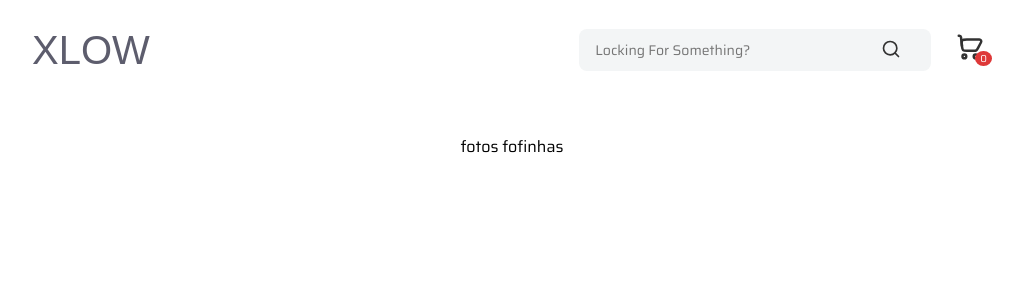
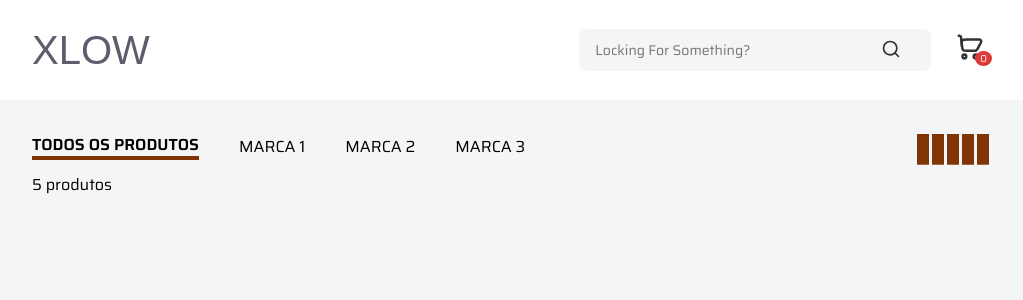
Before and after one commit to lelec0/DesafioXFlow, a Next.js app in the folder xlow/: page / in a window 1280 px wide. Shown: the top 300 px of the page, without its empty margins (128-1151 px from the left). Built offline with nearby package versions, Linux system fonts and the light colour scheme; a web font is replaced by a local one.

Commit message:
feat: middle tag

```diff
--- a/xlow/src/app/globals.css
+++ b/xlow/src/app/globals.css
@@ -4,6 +4,8 @@
   --support-text: #737380;
   --background-red: #de3838;
   --background-a: #f3f5f6;
+  --background-b: #f3f5f6;
+  --select-orange: #803604;
 }
 
 * {
--- a/xlow/src/app/page.module.css
+++ b/xlow/src/app/page.module.css
@@ -4,4 +4,5 @@
   align-items: center;
   padding: 34px 160px;
   min-height: 100vh;
+  background-color: var(--background-b);
 }
--- a/xlow/src/app/page.tsx
+++ b/xlow/src/app/page.tsx
@@ -1,7 +1,12 @@
 "use client";
 
+import { MiddleBar } from "@/components/middle-bar";
 import styles from "./page.module.css";
 
 export default function Home() {
-  return <main className={styles.main}>fotos fofinhas</main>;
+  return (
+    <main className={styles.main}>
+      <MiddleBar />
+    </main>
+  );
 }
--- /dev/null
+++ b/xlow/src/components/Icons/BlockIcon.tsx
@@ -0,0 +1,20 @@
+export function BlockIcon() {
+  return (
+    <svg
+      version="1.0"
+      xmlns="http://www.w3.org/2000/svg"
+      width="9.000000pt"
+      height="23.000000pt"
+      viewBox="0 0 9.000000 23.000000"
+      preserveAspectRatio="xMidYMid meet"
+    >
+      <g
+        transform="translate(0.000000,23.000000) scale(0.100000,-0.100000)"
+        fill="#803604"
+        stroke="none"
+      >
+        <path d="M0 115 l0 -115 45 0 45 0 0 115 0 115 -45 0 -45 0 0 -115z" />
+      </g>
+    </svg>
+  );
+}
--- /dev/null
+++ b/xlow/src/components/filterBrands.tsx
@@ -0,0 +1,69 @@
+"use client";
+
+import { FilterTypeBrands } from "@/types/filter-brands";
+import { useState } from "react";
+import { styled } from "styled-components";
+
+interface FilterBrandsProps {
+  selected: boolean;
+}
+
+const FilterList = styled.ul`
+  display: flex;
+  align-items: center;
+  justify-content: center;
+  gap: 40px;
+  list-style: none;
+`;
+
+const FilterItem = styled.li<FilterBrandsProps>`
+  font-family: inherit;
+  font-weight: ${(props) => (props.selected ? "600" : "400")};
+  font-size: 16px;
+  line-height: 22px;
+  text-align: center;
+  text-transform: uppercase;
+  cursor: pointer;
+
+  color: var(--text-dark);
+
+  border-bottom: ${(props) =>
+    props.selected ? "4px solid var(--select-orange)" : ""};
+`;
+
+export function FilterBrands(props: FilterBrandsProps) {
+  //const { type, setType } = useFilterContext();
+  const [type, setType] = useState(FilterTypeBrands.ALL);
+
+  const handleChangeType = (value: FilterTypeBrands) => {
+    setType(value);
+  };
+  return (
+    <FilterList>
+      <FilterItem
+        selected={type === FilterTypeBrands.ALL}
+        onClick={() => handleChangeType(FilterTypeBrands.ALL)}
+      >
+        Todos os produtos
+      </FilterItem>
+      <FilterItem
+        selected={type === FilterTypeBrands.BRAND1}
+        onClick={() => handleChangeType(FilterTypeBrands.BRAND1)}
+      >
+        Marca 1
+      </FilterItem>
+      <FilterItem
+        selected={type === FilterTypeBrands.BRAND2}
+        onClick={() => handleChangeType(FilterTypeBrands.BRAND2)}
+      >
+        Marca 2
+      </FilterItem>
+      <FilterItem
+        selected={type === FilterTypeBrands.BRAND3}
+        onClick={() => handleChangeType(FilterTypeBrands.BRAND3)}
+      >
+        Marca 3
+      </FilterItem>
+    </FilterList>
+  );
+}
--- /dev/null
+++ b/xlow/src/components/middle-bar.tsx
@@ -0,0 +1,50 @@
+"use client";
+
+import { styled } from "styled-components";
+import { FilterBrands } from "./filterBrands";
+import { BlockIcon } from "./Icons/BlockIcon";
+
+const MiddleBarContainer = styled.div`
+  display: flex;
+  width: 100%;
+  align-items: start;
+  justify-content: space-between;
+`;
+
+const BlockContainer = styled.div`
+  margin-right: 3px;
+  display: inline-block;
+`;
+
+const ProductsCountDisplay = styled.div`
+  align-items: start;
+  width: 100%;
+`;
+
+export function MiddleBar() {
+  return (
+    <>
+      <MiddleBarContainer>
+        <FilterBrands selected={false} />
+        <div>
+          <BlockContainer>
+            <BlockIcon />
+          </BlockContainer>
+          <BlockContainer>
+            <BlockIcon />
+          </BlockContainer>
+          <BlockContainer>
+            <BlockIcon />
+          </BlockContainer>
+          <BlockContainer>
+            <BlockIcon />
+          </BlockContainer>
+          <BlockContainer>
+            <BlockIcon />
+          </BlockContainer>
+        </div>
+      </MiddleBarContainer>
+      <ProductsCountDisplay>5 produtos</ProductsCountDisplay>
+    </>
+  );
+}
--- /dev/null
+++ b/xlow/src/types/filter-brands.ts
@@ -0,0 +1,6 @@
+export enum FilterTypeBrands {
+  "ALL",
+  "BRAND1",
+  "BRAND2",
+  "BRAND3",
+}
```
